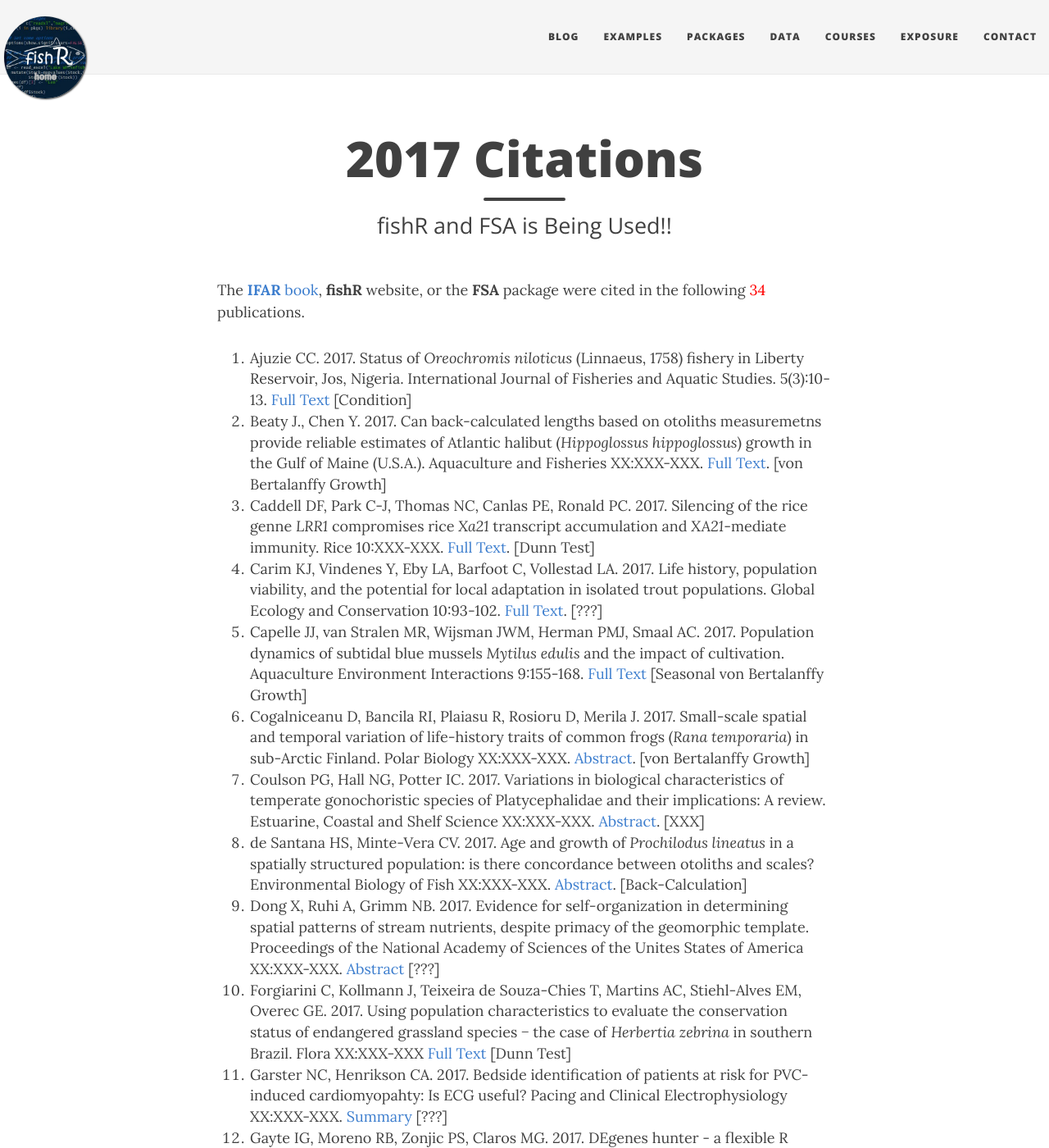
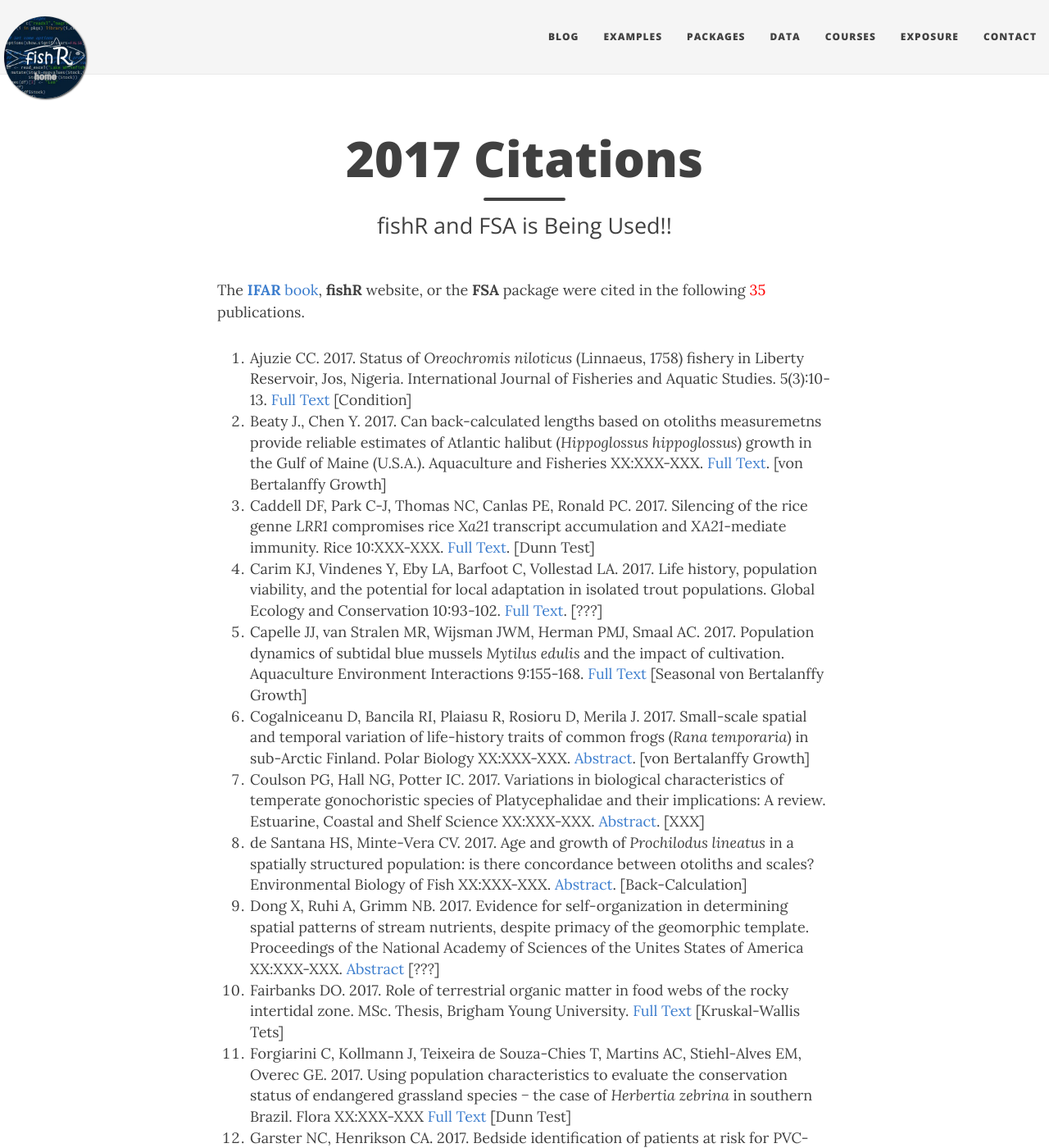
Before and after one commit to droglenc/fishR, a Jekyll site: the page built from exposure/exposure-citations17.md, in a window 1280 px wide and 1400 px high. Shown: the whole window at 82% size. Built offline with Jekyll 4.4.1, drawn with Linux system fonts in a browser that asks for light colours; nearby versions of some CDN libraries.

Commit message:
Added citation

```diff
--- a/exposure/exposure-citations17.md
+++ b/exposure/exposure-citations17.md
@@ -5,7 +5,7 @@ subtitle: fishR and FSA is Being Used!!
 css: "/css/exposure-citation.css"
 ---
 
-The [**IFAR** book](http://derekogle.com/IFAR/), **fishR** website, or the **FSA** package were cited in the following <span id="contact-div">34</span> publications.
+The [**IFAR** book](http://derekogle.com/IFAR/), **fishR** website, or the **FSA** package were cited in the following <span id="contact-div">35</span> publications.
 
 1. Ajuzie CC. 2017. Status of *Oreochromis niloticus* (Linnaeus, 1758) fishery in Liberty Reservoir, Jos, Nigeria. International Journal of Fisheries and Aquatic Studies. 5(3):10-13. [Full Text](https://www.researchgate.net/profile/Cyril_Ajuzie/publication/316553825_International_Journal_of_Fisheries_and_Aquatic_Studies_2017_53_10-13/links/59037dd6a6fdccd580cffedf/International-Journal-of-Fisheries-and-Aquatic-Studies-2017-53-10-13.pdf) [Condition]
 1. Beaty J., Chen Y. 2017. Can back-calculated lengths based on otoliths measuremetns provide reliable estimates of Atlantic halibut (*Hippoglossus hippoglossus*) growth in the Gulf of Maine (U.S.A.). Aquaculture and Fisheries XX:XXX-XXX. [Full Text](http://www.sciencedirect.com/science/article/pii/S2468550X17300023). [von Bertalanffy Growth]
@@ -16,6 +16,7 @@ The [**IFAR** book](http://derekogle.com/IFAR/), **fishR** website, or the **FSA
 1. Coulson PG, Hall NG, Potter IC. 2017. Variations in biological characteristics of temperate gonochoristic species of Platycephalidae and their implications: A review. Estuarine, Coastal and Shelf Science XX:XXX-XXX. [Abstract](http://www.sciencedirect.com/science/article/pii/S0272771416307740). [XXX]
 1. de Santana HS, Minte-Vera CV. 2017. Age and growth of *Prochilodus lineatus* in a spatially structured population: is there concordance between otoliths and scales? Environmental Biology of Fish XX:XXX-XXX.  [Abstract](http://link.springer.com/article/10.1007/s10641-017-0574-5). [Back-Calculation]
 1. Dong X, Ruhi A, Grimm NB. 2017. Evidence for self-organization in determining spatial patterns of stream nutrients, despite primacy of the geomorphic template. Proceedings of the National Academy of Sciences of the Unites States of America XX:XXX-XXX. [Abstract](http://www.pnas.org/content/early/2017/05/24/1617571114.short) [???]
+1. Fairbanks DO. 2017. Role of terrestrial organic matter in food webs of the rocky intertidal zone. MSc. Thesis, Brigham Young University. [Full Text](http://scholarsarchive.byu.edu/cgi/viewcontent.cgi?article=7520&context=etd) [Kruskal-Wallis Tets]
 1. Forgiarini C, Kollmann J, Teixeira de Souza-Chies T, Martins AC, Stiehl-Alves EM, Overec GE. 2017. Using population characteristics to evaluate the conservation status of endangered grassland species − the case of *Herbertia zebrina* in southern Brazil. Flora XX:XXX-XXX [Full Text](http://www.sciencedirect.com/science/article/pii/S0367253017332681) [Dunn Test]
 1. Garster NC, Henrikson CA. 2017. Bedside identification of patients at risk for PVC-induced cardiomyopahty: Is ECG useful? Pacing and Clinical Electrophysiology XX:XXX-XXX. [Summary](http://onlinelibrary.wiley.com/doi/10.1111/pace.13125/full) [???]
 1. Gayte IG, Moreno RB, Zonjic PS, Claros MG. 2017. DEgenes hunter - a flexible R pipeline for automated RNA-seq studies in organisms without reference genome. Genomics and Computational Biology 3:e31. [Full Text](https://genomicscomputbiol.org/ojs/index.php/GCB/article/view/31/58) [Multiple Comparisons]
```
